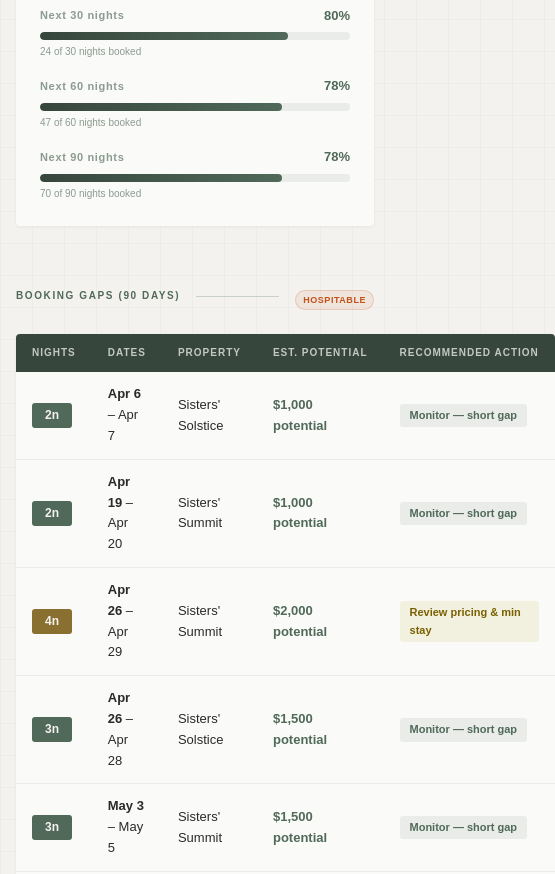
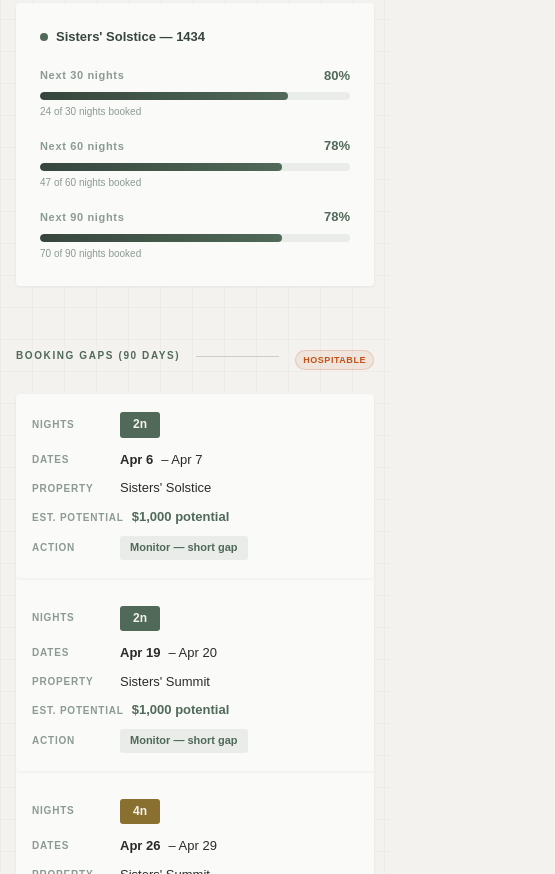
Before and after one commit to wave-weekaway/wash-dashboard, a plain HTML site: page index.html in a window 390 px wide. Shown: the part 4653-5527 px from the top of the page, 555 px wide, since content can reach past the window. Drawn offline with Linux system fonts and the light colour scheme.

Commit message:
Update index.html

```diff
--- a/index.html
+++ b/index.html
@@ -712,6 +712,44 @@
   .gap-rec.urgent   { background: rgba(149,61,34,0.1); color: var(--dark-red); }
   .gap-rec.moderate { background: rgba(216,210,148,0.25); color: #7a6000; }
   .gap-rec.notice   { background: rgba(80,105,89,0.1); color: var(--forest-green); }
+
+  /* Gaps mobile — card per row */
+  @media (max-width: 640px) {
+    .gaps-table thead { display: none; }
+    .gaps-table, .gaps-table tbody, .gaps-table tr, .gaps-table td { display: block; width: 100%; }
+    .gaps-table tbody tr {
+      background: var(--white);
+      border-radius: 4px;
+      margin-bottom: 10px;
+      padding: 14px 16px;
+      box-shadow: 0 1px 3px rgba(55,70,61,0.07);
+      border-bottom: none;
+    }
+    .gaps-table td {
+      padding: 4px 0;
+      font-size: 13px;
+      display: flex;
+      align-items: center;
+      gap: 8px;
+    }
+    .gaps-table td::before {
+      content: attr(data-label);
+      font-size: 10px;
+      font-weight: bold;
+      letter-spacing: 0.08em;
+      text-transform: uppercase;
+      color: var(--light-green);
+      min-width: 80px;
+      flex-shrink: 0;
+    }
+    .gaps-table td:first-child { margin-bottom: 4px; }
+  }
+
+  /* Revenue chart mobile height */
+  @media (max-width: 600px) {
+    #rev-chart { height: 220px !important; }
+    #rev-chart-container { height: 220px !important; }
+  }
 
   /* Calendar */
   .calendars-grid { display: grid; grid-template-columns: repeat(auto-fill, minmax(360px, 1fr)); gap: 24px; }
@@ -2254,7 +2292,7 @@
             </div>
           </div>
         </div>
-        <div style="position:relative;height:160px;width:100%;overflow:hidden;">
+        <div id="rev-chart-container" style="position:relative;height:160px;width:100%;overflow:hidden;">
           <canvas id="rev-chart" style="width:100%;height:160px;display:block;"></canvas>
         </div>
         <div id="rev-chart-tooltip" style="position:fixed;display:none;background:rgba(30,40,35,0.92);border:1px solid rgba(55,70,61,0.2);padding:8px 12px;border-radius:4px;font-size:11px;color:rgba(255,255,255,0.9);pointer-events:none;z-index:99;line-height:1.8;"></div>
@@ -2597,7 +2635,9 @@
     if (!canvas) return;
     const dpr = window.devicePixelRatio || 1;
     const W = canvas.parentElement ? canvas.parentElement.offsetWidth : (canvas.offsetWidth || 300);
-    const H = 160;
+    const H = window.innerWidth <= 600 ? 220 : 160;
+    canvas.style.height = H + 'px';
+    if (canvas.parentElement) canvas.parentElement.style.height = H + 'px';
     canvas.width = W * dpr; canvas.height = H * dpr;
     canvas.style.width = W + 'px'; canvas.style.height = H + 'px';
     const ctx = canvas.getContext('2d');
@@ -3020,6 +3060,7 @@
     if (allGaps.length === 0) {
       gapsList.innerHTML = '<div style="padding:24px;text-align:center;color:var(--light-grey);font-size:13px;background:var(--white);border-radius:4px;box-shadow:0 1px 3px rgba(55,70,61,0.07);">No gaps of 2+ nights in the next 90 days.</div>';
     } else {
+      const SHOW_FIRST = 5;
       const recLabel = (nights) => {
         if (nights >= 7) return { cls: 'urgent',   text: 'Price drop — fill urgently' };
         if (nights >= 4) return { cls: 'moderate', text: 'Review pricing & min stay' };
@@ -3027,30 +3068,44 @@
       };
       const potLabel = (nights) => '$' + (nights * 500).toLocaleString() + ' potential';
 
+      const renderRows = (gaps) => gaps.map(g => {
+        const rec = recLabel(g.nights);
+        return `<tr>
+          <td data-label="Nights"><span class="gap-nights-pill ${rec.cls}">${g.nights}n</span></td>
+          <td data-label="Dates"><strong>${fmtGapDate(g.start)}</strong> – ${fmtGapDate(g.end)}</td>
+          <td data-label="Property">${g.property}</td>
+          <td data-label="Est. Potential" style="color:var(--forest-green);font-weight:bold;">${potLabel(g.nights)}</td>
+          <td data-label="Action"><span class="gap-rec ${rec.cls}">${rec.text}</span></td>
+        </tr>`;
+      }).join('');
+
+      const visible = allGaps.slice(0, SHOW_FIRST);
+      const hidden  = allGaps.slice(SHOW_FIRST);
+      const hasMore = hidden.length > 0;
+
       gapsList.innerHTML = `
         <table class="gaps-table">
           <thead>
             <tr>
-              <th>Nights</th>
-              <th>Dates</th>
-              <th>Property</th>
-              <th>Est. Potential</th>
-              <th>Recommended Action</th>
+              <th>Nights</th><th>Dates</th><th>Property</th><th>Est. Potential</th><th>Recommended Action</th>
             </tr>
           </thead>
-          <tbody>
-            ${allGaps.map(g => {
-              const rec = recLabel(g.nights);
-              return `<tr>
-                <td><span class="gap-nights-pill ${rec.cls}">${g.nights}n</span></td>
-                <td><strong>${fmtGapDate(g.start)}</strong> – ${fmtGapDate(g.end)}</td>
-                <td>${g.property}</td>
-                <td style="color:var(--forest-green);font-weight:bold;">${potLabel(g.nights)}</td>
-                <td><span class="gap-rec ${rec.cls}">${rec.text}</span></td>
-              </tr>`;
-            }).join('')}
-          </tbody>
-        </table>`;
+          <tbody id="gaps-visible">${renderRows(visible)}</tbody>
+          ${hasMore ? `<tbody id="gaps-hidden" style="display:none;">${renderRows(hidden)}</tbody>` : ''}
+        </table>
+        ${hasMore ? `
+        <div style="text-align:center;margin-top:12px;">
+          <button id="gaps-toggle" onclick="
+            const h=document.getElementById('gaps-hidden');
+            const btn=document.getElementById('gaps-toggle');
+            const showing=h.style.display!=='none';
+            h.style.display=showing?'none':'table-row-group';
+            btn.textContent=showing?'Show ${hidden.length} more gaps ▾':'Show less ▴';
+          " style="background:none;border:1px solid rgba(139,155,145,0.35);color:var(--forest-green);font-size:11px;font-weight:bold;letter-spacing:0.06em;padding:7px 18px;border-radius:3px;cursor:pointer;">
+            Show ${hidden.length} more gap${hidden.length !== 1 ? 's' : ''} ▾
+          </button>
+        </div>` : ''}
+      `;
     }
 
     // ── Calendars ──
```
